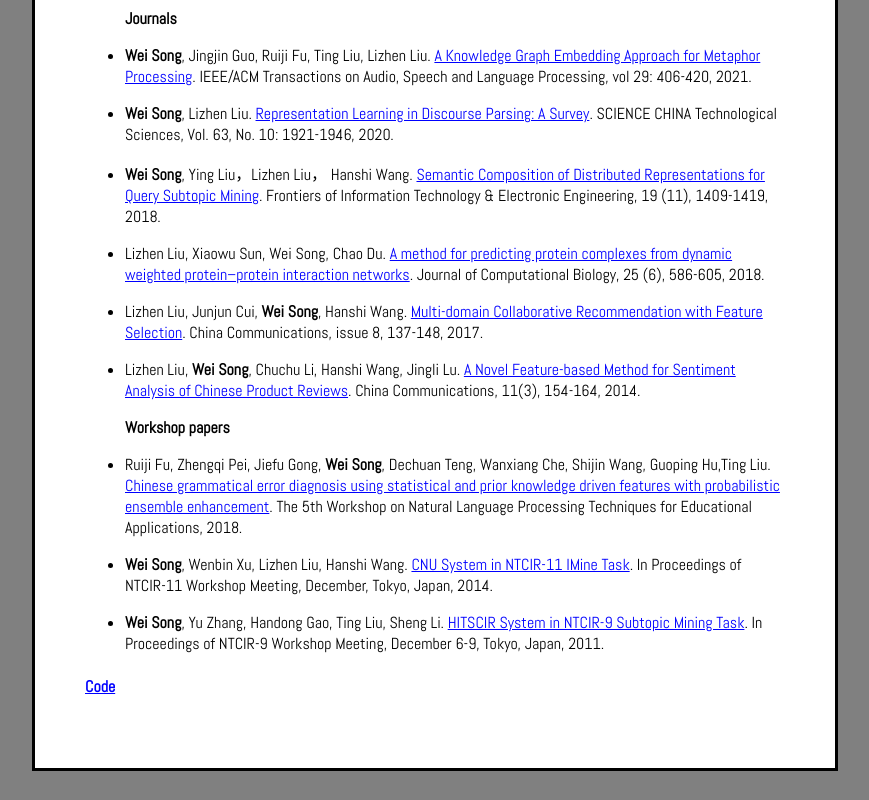
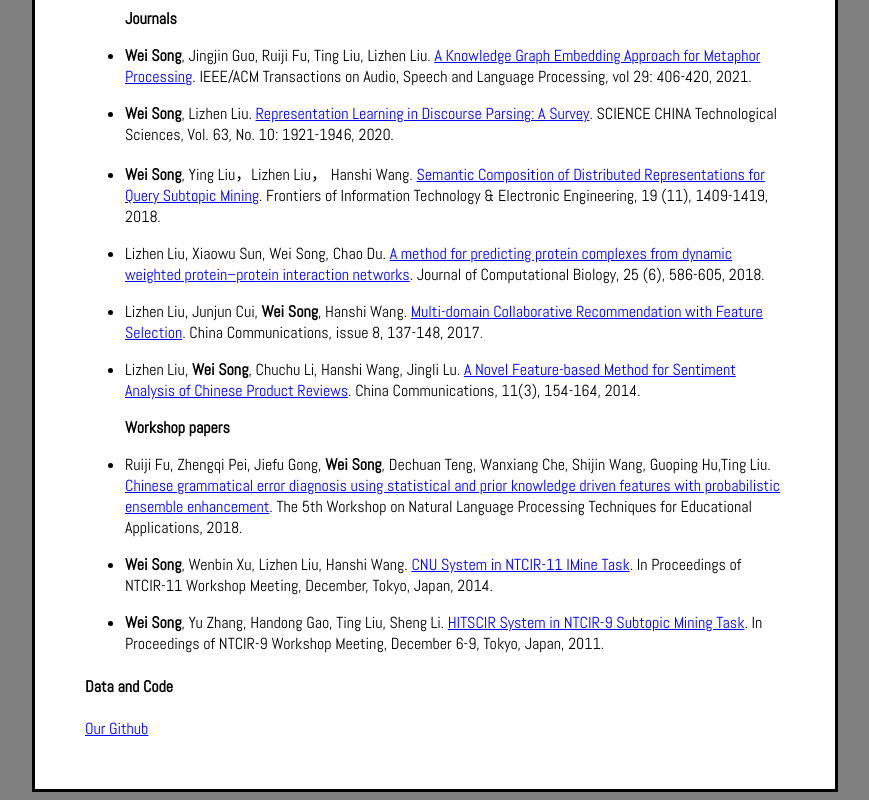
Before and after one commit to cnunlp/cnunlp.github.io, a plain HTML site: page index.html in a window 1280 px wide. Shown: the part 2147-2947 px from the top of the page, without its empty margins (205-1074 px from the left). Before the commit the page ends 2926 px from the top, so only its background shows below. Drawn offline with Linux system fonts and the light colour scheme.

Commit message:
Update index.html

```diff
--- a/index.html
+++ b/index.html
@@ -157,7 +157,8 @@ Intent Identification (61402304), National Natural Science Foundation of China (
               <b>Wei Song</b>, Yu Zhang, Handong Gao, Ting Liu, Sheng Li. <a target="_blank" href="papers/12-NTCIR9-INTENT-SongW.pdf">HITSCIR System in NTCIR-9 Subtopic Mining Task</a>.   In Proceedings of NTCIR-9 Workshop Meeting, December 6-9, Tokyo, Japan, 2011.
             </li>
 </ul>
-<h4> <a target="_blank" href="https://github.com/cnunlp">Code </h4>
+<h4> Data and Code </h4>
+		 <a target="_blank" href="https://github.com/cnunlp">Our Github</a>
 
 </div>
 
```
